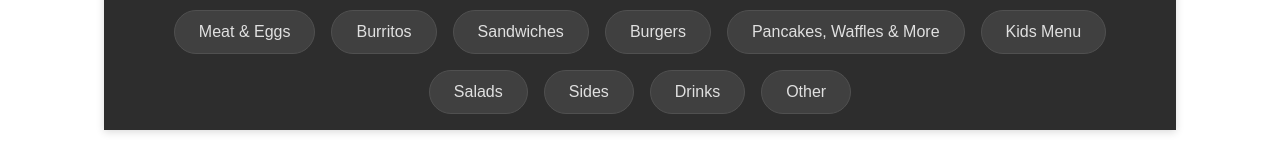
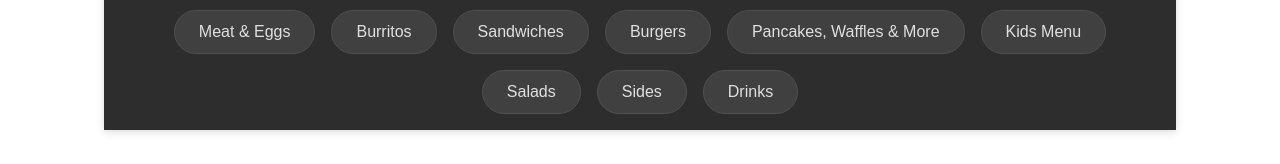
Before and after one commit to SkilletzCafe/skilletz.cafe, a Next.js app: page /menu in a window 1280 px wide. Shown: the part 451-615 px from the top of the page. Built offline with nearby package versions, Linux system fonts and the light colour scheme; a web font is replaced by a local one.

Commit message:
fix(menu): hide empty sections from menu and category switcher
- Filter out sections/groups with zero items from being rendered in the menu
- Hide empty categories from the MenuCategorySwitcher navigation
- Prevents display of irrelevant/empty sections like 'Other'

```diff
--- a/src/components/MenuSections.tsx
+++ b/src/components/MenuSections.tsx
@@ -40,6 +40,7 @@ const MenuSections: React.FC<MenuSectionsProps> = ({
 }) =>
   sections
     .filter((section) => !selected || section.name === selected)
+    .filter((section) => getItems(section).length > 0)
     .map((section, index) => (
       <section
         key={section.guid}
--- a/src/pages/menu.tsx
+++ b/src/pages/menu.tsx
@@ -146,8 +146,12 @@ export default function Menu({ menuData }: MenuPageProps) {
   const isDinner = selectedTab === 'Dinner' && dinnerMenu;
   // Compute category options for MenuCategorySwitcher
   const categoryOptions = isDinner
-    ? dinnerMenu.groups.map((g) => ({ key: g.guid, label: g.name }))
-    : brunchMenus.map((m) => ({ key: m.guid, label: m.name }));
+    ? dinnerMenu.groups
+        .filter((g) => g.items && g.items.length > 0)
+        .map((g) => ({ key: g.guid, label: g.name }))
+    : brunchMenus
+        .filter((m) => m.groups[0].items && m.groups[0].items.length > 0)
+        .map((m) => ({ key: m.guid, label: m.name }));
 
   // Compute sections and getItems for MenuSections
   const sections = isDinner
```
